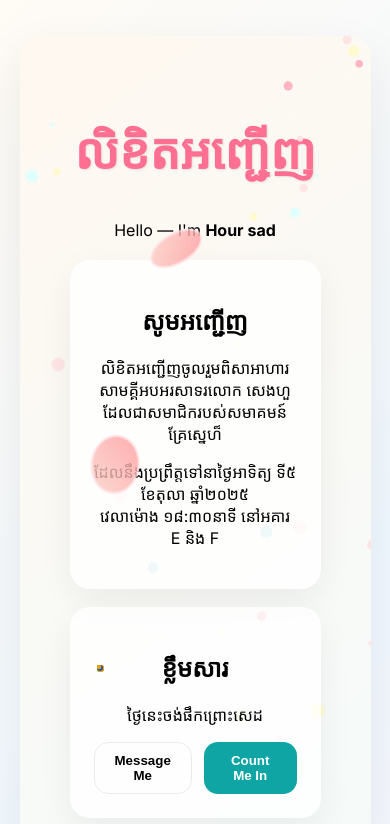
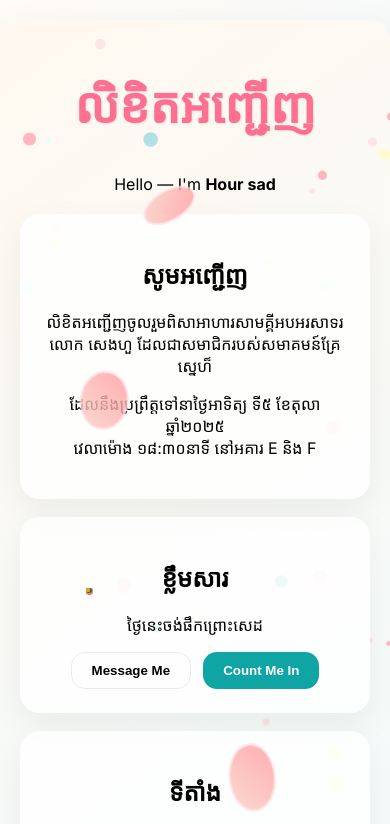
Before and after one commit to Donghae13/Invitation, a plain HTML site: page index.html in a window 390 px wide. Shown: the top 824 px of the page. Drawn offline with Linux system fonts and the light colour scheme.

Commit message:
Update mobile

```diff
--- a/index.html
+++ b/index.html
@@ -98,6 +98,22 @@ footer {margin-top: 24px; color: #6b7280; font-size: 14px;}
   position: absolute;
   border-radius: 50%;
   pointer-events: none;
+}
+
+/* Smaller devices */
+@media(max-width: 1024px) { /* Tablet */
+  .wrap {
+    width: 98%;
+    padding: 30px;
+  }
+}
+
+@media(max-width: 760px) { /* Mobile */
+  .wrap {
+    width: 100%;
+    padding: 20px;
+    margin: 20px auto;
+  }
 }
 
 </style>
```
